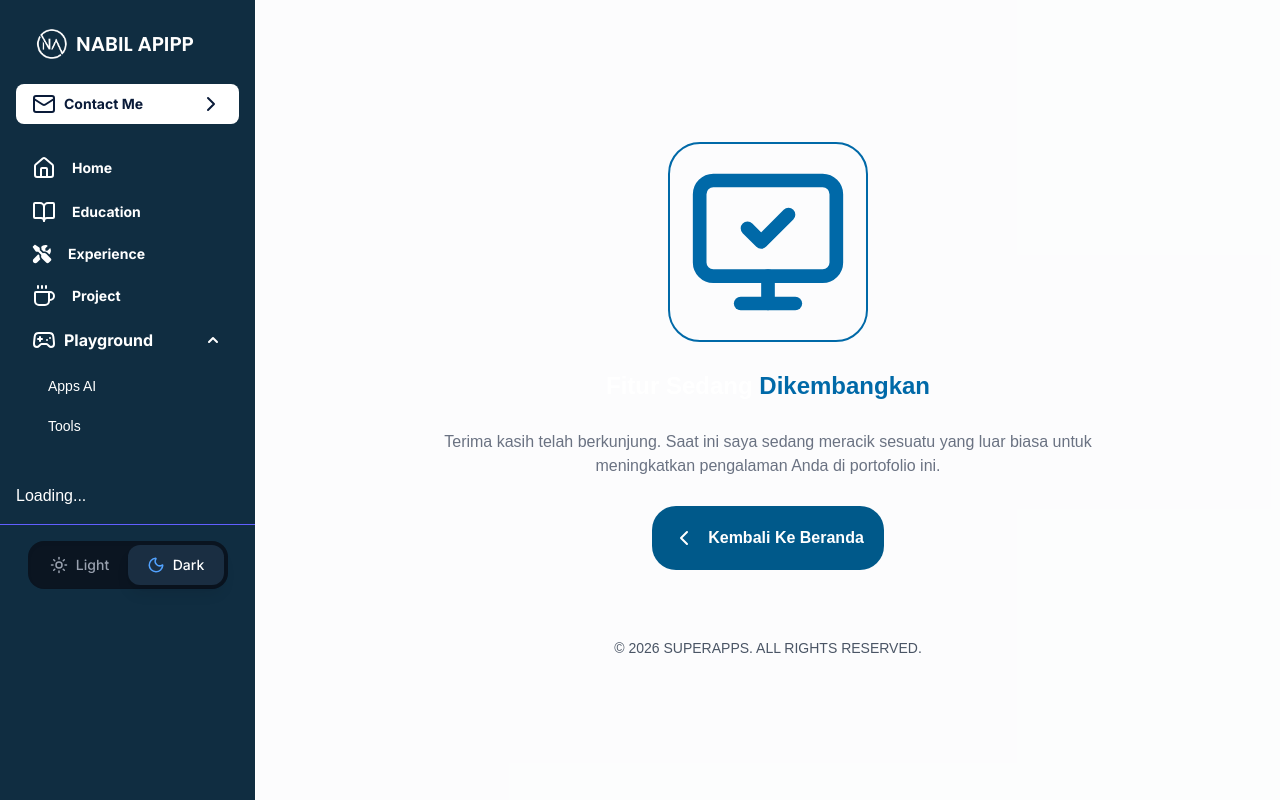
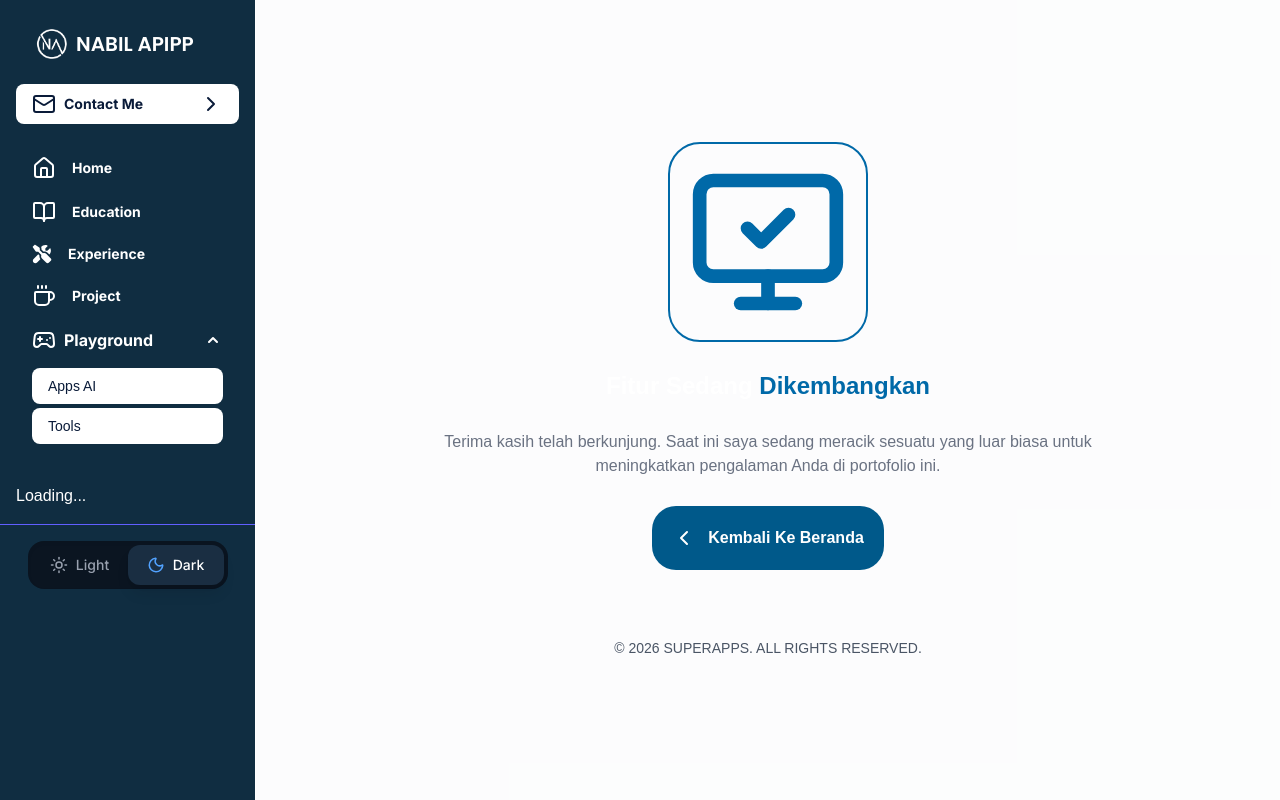
Before and after one commit to NaApipp/portosuperapp_v2, a Next.js app: page /coming-soon in a window 1280 px wide. Both pictures are taken after a click on the heading "Playground". Built offline with nearby package versions, Linux system fonts and the light colour scheme; no server answers.

Commit message:
feat: implementation route coming-soon

```diff
--- a/app/components/sidebar.tsx
+++ b/app/components/sidebar.tsx
@@ -110,8 +110,8 @@ export default function Sidebar() {
               <ul className="mt-2 space-y-1 px-4">
                 <li>
                   <Link
-                    href="/playground/apps-ai"
-                    className={getLinkStyle("/playground/apps-ai")}
+                    href="/coming-soon"
+                    className={getLinkStyle("/coming-soon")}
                   >
                     Apps AI
                   </Link>
@@ -119,8 +119,8 @@ export default function Sidebar() {
 
                 <li>
                   <Link
-                    href="/playground/tools"
-                    className={getLinkStyle("/playground/tools")}
+                    href="/coming-soon"
+                    className={getLinkStyle("/coming-soon")}
                   >
                     Tools
                   </Link>
```
